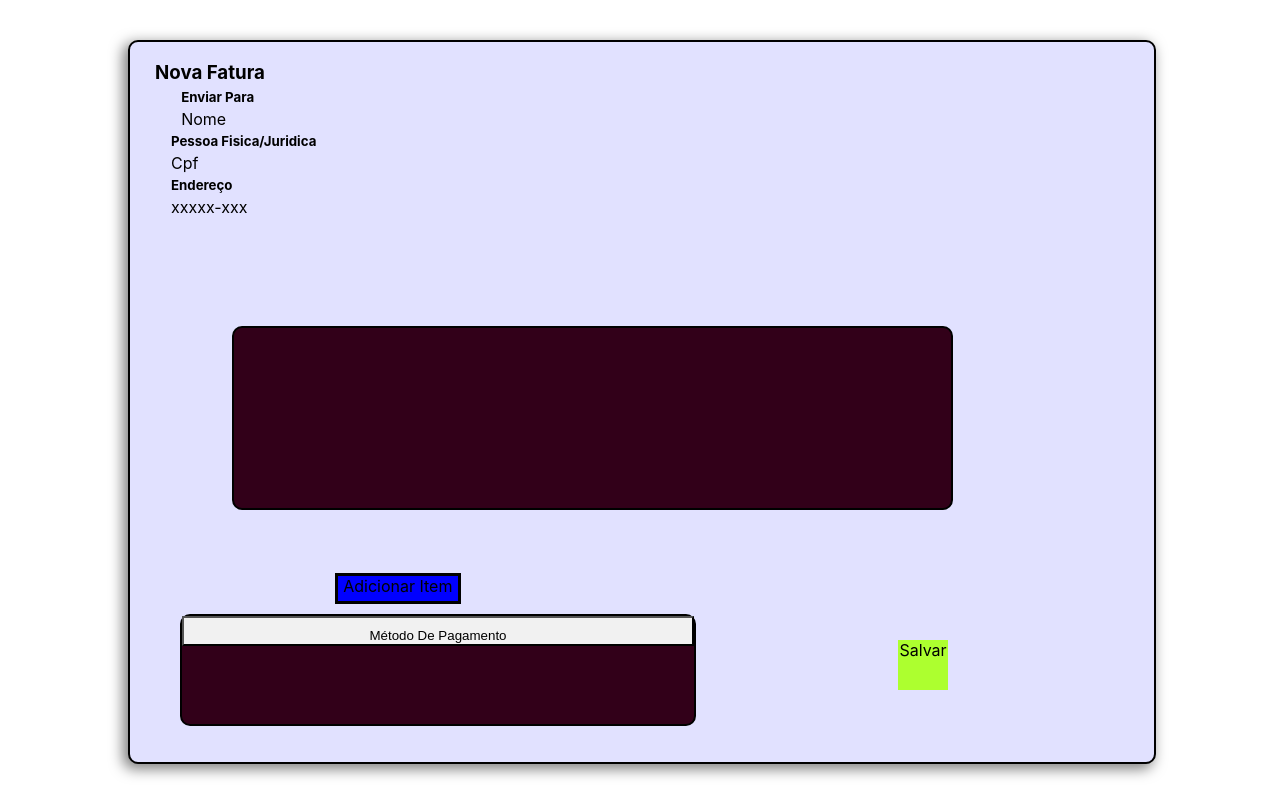
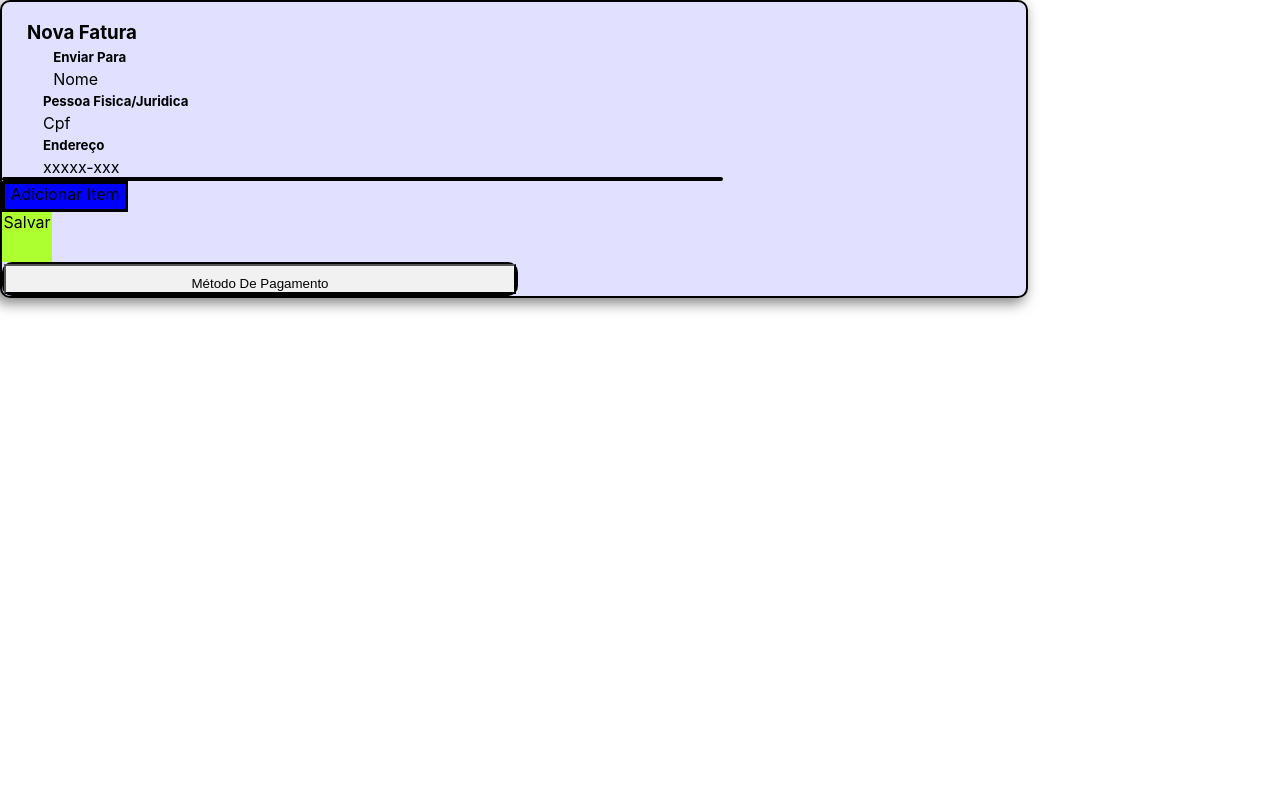
Before and after one commit to leonardod7/Apoena_React_Project, a React (Create React App) app: page /#/teste in a window 1280 px wide. Built offline with nearby package versions, Linux system fonts and the light colour scheme.

Commit message:
continuação page meios de pagamentos

```diff
--- a/src/components/ItemCliente/ItemCliente.jsx
+++ b/src/components/ItemCliente/ItemCliente.jsx
@@ -5,7 +5,7 @@ const ItemCliente = ( props ) => (
         <Container>
             <Nome>{props.nome}</Nome>
             <Email>{props.email}</Email>
-            <Botao>Criar fatura</Botao>
+            <Botao onClick={toggleCriarFatura}>Criar fatura</Botao>
         </Container>
     </>
 );
--- a/src/components/NovaFatura/Style.js
+++ b/src/components/NovaFatura/Style.js
@@ -3,7 +3,6 @@ import Dispositivo  from "../../utils";
 import React, { useState } from 'react';
 
 const Container = styled.div`
-    position: absolute;
     background-color: #e1e1ff;
     width: 80%;
     height: 90%;
@@ -12,34 +11,9 @@ const Container = styled.div`
     border-radius:10px;
     border: 2px solid black;
     box-shadow: -4px 4px 14px 1px rgba(0, 0, 0, 0.5);
+`;
 
-
-   /*@media screen and (min-width: ${Dispositivo.desktop}px) {
-        width: 100%;
-    };
-
-    @media screen and (min-width: ${Dispositivo.tablet}px) {
-        width: 50%;
-    };
-
-    @media screen and (min-width: ${Dispositivo.mobile}px) {
-        width: 25%;
-        height: 50%;
-        left:10%;
-        bottom:20%;
-        top: 10%;
-    };
-
-    @media screen and (min-width: ${Dispositivo.smallMobile}px) {
-        width:100%;
-        height: 50%;
-        left:10%;
-        bottom:20%;
-        top: 10%;
-    };*/
-`;
 const Container2 = styled.div`
-    position: absolute;
     background-color: #320019;
     width: 80%;
     height: 35%;
@@ -55,18 +29,18 @@ const Container2 = styled.div`
         bottom:35%;
     };
 `;
+
 const AdicionarItem = styled.div`
-    position: absolute;
     background-color: blue;
     width: 120px;
     height: 25px;
-    left:20%;
-    bottom:22%;
+    left: 20%;
+    bottom: 22%;
     text-align: center;
     border: 3px solid black;
 `;
+
 const Salvar = styled.div`
-    position: absolute;
     background-color: greenyellow;
     width: 120px;
     height: 25px;
@@ -79,10 +53,10 @@ const Salvar = styled.div`
         height: 50px;
         left:75%;
         bottom:10%;
-    }
+    };
 `;
+
 const MetodoPagamento = styled.div`
-    position: absolute;
     background-color: #320019;
     width: 50%;
     height: 15%;
@@ -91,6 +65,7 @@ const MetodoPagamento = styled.div`
     border-radius: 10px;
     border: 2px solid black;
 `;
+
 function Dropdown() {
     const [isOpen, setIsOpen] = useState(false);
 
--- a/src/pages/MeiosDePagamentos.jsx
+++ b/src/pages/MeiosDePagamentos.jsx
@@ -5,7 +5,8 @@ import Header from "../components/Header/Header";
 import Faturas from "../components/Faturas/Faturas";
 import Clientes from "../components/Clientes/Clientes";
 import NovoCliente from "../components/NovoCliente/NovoCliente";
-import { ContainerFaturas, ContainerClientes, Div, DivNovoCliente } from "./Style";
+import NovaFatura from "../components/NovaFatura/NovaFatura";
+import { ContainerFaturas, ContainerClientes, Div, DivNovoCliente, DivFatura } from "./Style";
 import { useState } from "react";
 import HeaderPage from "../components/Header_MeiosPGTO/HeaderPgto";
 import {BotaoHeader_pgto, Container_Header, TituloHeader_pgto} from "../components/Header_MeiosPGTO/Style";
@@ -20,6 +21,7 @@ const MeiosDePagamentos = () => {
     const [faturasVisiveis, setFaturasVisiveis] = useState(true);
     const [clientesVisiveis, setClientesVisiveis] = useState(false);
     const [novoClienteVisivel, setNovoClienteVisivel] = useState(false);
+    const [criarFatura, setCriarFatura] = useState(false);
 
     const toggleMenu = () => {
         setMenuAberto(!MenuAberto);
@@ -37,6 +39,11 @@ const MeiosDePagamentos = () => {
     const toggleNovoClienteVisivel = () => {
         setClientesVisiveis(!clientesVisiveis);
         setNovoClienteVisivel(!novoClienteVisivel);
+    };
+
+    const toggleCriarFatura = () => {
+        setClientesVisiveis(!clientesVisiveis);
+        setCriarFatura(!criarFatura);
     };
 
     return (
--- a/src/pages/Style.js
+++ b/src/pages/Style.js
@@ -118,7 +118,13 @@ const Div = styled.div`
 const DivNovoCliente = styled.div`
     &.oculto {
       display: none;
-    }.
+    };
 `;
 
-export {ContainerHome, ContainerExtrato, ContainerFaturas, ContainerClientes, Div, DivNovoCliente};
+const DivFatura = styled.div`
+    &.oculto {
+      display: none;
+    };
+`;
+
+export {ContainerHome, ContainerExtrato, ContainerFaturas, ContainerClientes, Div, DivNovoCliente, DivFatura};
```
